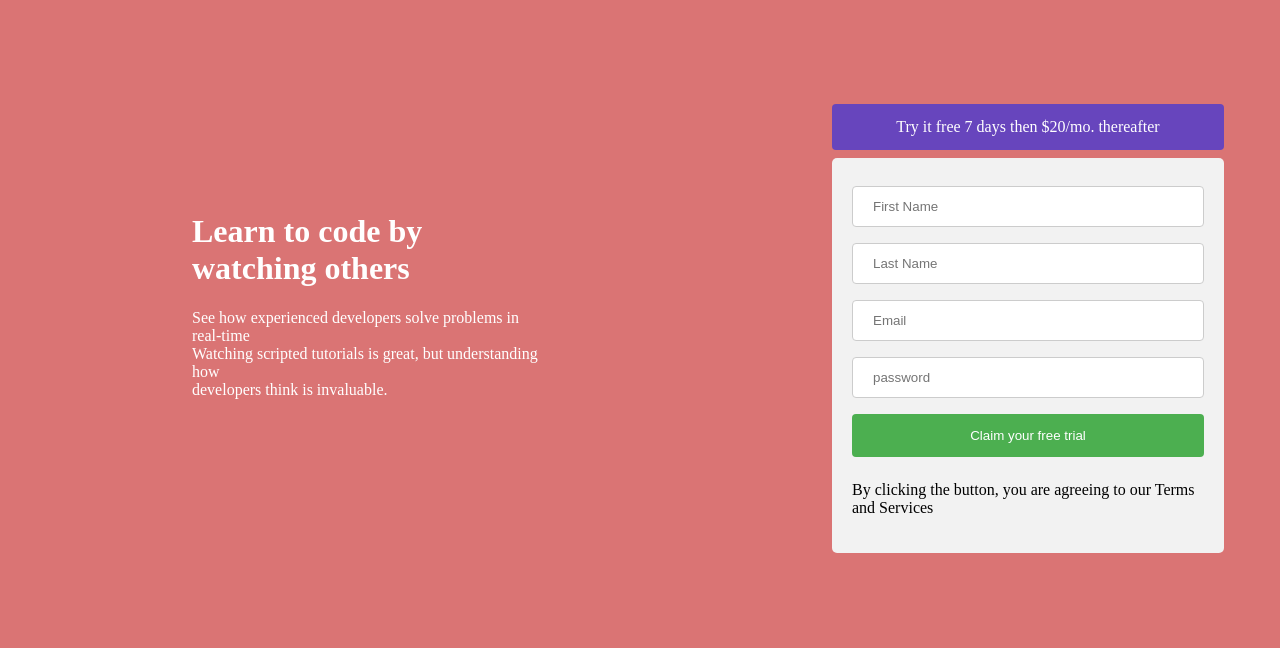
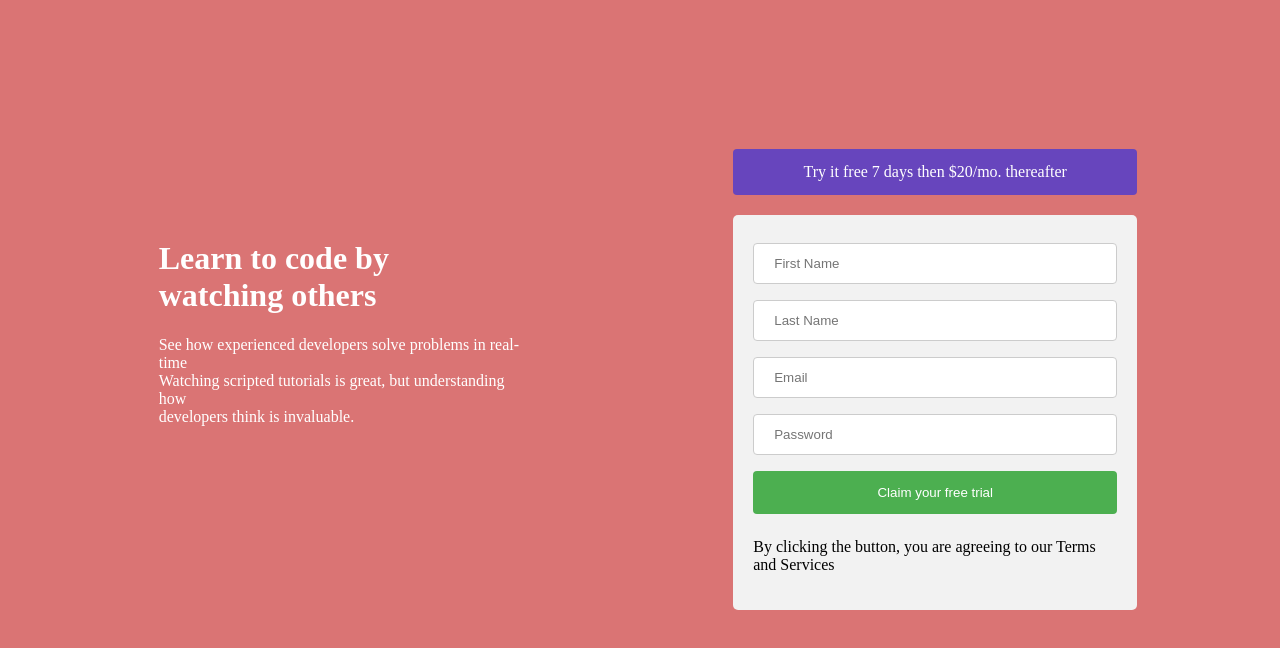
Before and after one commit to Eunnylans/Group4-Signup-Page-Redi, a plain HTML site: page index.html in a window 1280 px wide. Drawn offline with Linux system fonts and the light colour scheme.

Commit message:
Latest Update

```diff
--- a/index.html
+++ b/index.html
@@ -40,7 +40,7 @@
               type="text"
               id="lname"
               name="password"
-              placeholder="password"
+              placeholder="Password"
             />
             <input type="submit" value="Claim your free trial" />
             <p>
--- a/styles.css
+++ b/styles.css
@@ -7,18 +7,19 @@
 
 .main-page {
   display: flex;
+  padding: 3%;
 }
 
 .page-left {
   color: white;
   width: 50%;
-  padding: 15%;
+  padding: 15% 10%;
 }
 .page-right {
   display: flex;
   flex-direction: column;
   width: 50%;
-  padding: 7.5%;
+  padding: 7.5% 12% 7.5% 7.5%;
 }
 
 .page-header {
@@ -27,7 +28,7 @@
   text-align: center;
   width: 100%;
   padding: 14px 20px;
-  margin: 8px 0;
+  margin: 20px 0;
   border: none;
   border-radius: 4px;
   cursor: pointer;
@@ -57,6 +58,10 @@ input[type='text'] {
   box-sizing: border-box;
 }
 
+input:focus-within {
+  outline: 1px auto rgb(218, 116, 116);
+}
+
 input[type='submit'] {
   width: 100%;
   background-color: #4caf50;
@@ -71,3 +76,7 @@ input[type='submit'] {
 input[type='submit']:hover {
   background-color: #45a049;
 }
+
+input:focus-within {
+  outline: 1px auto rgb(218, 116, 116);
+}
```
